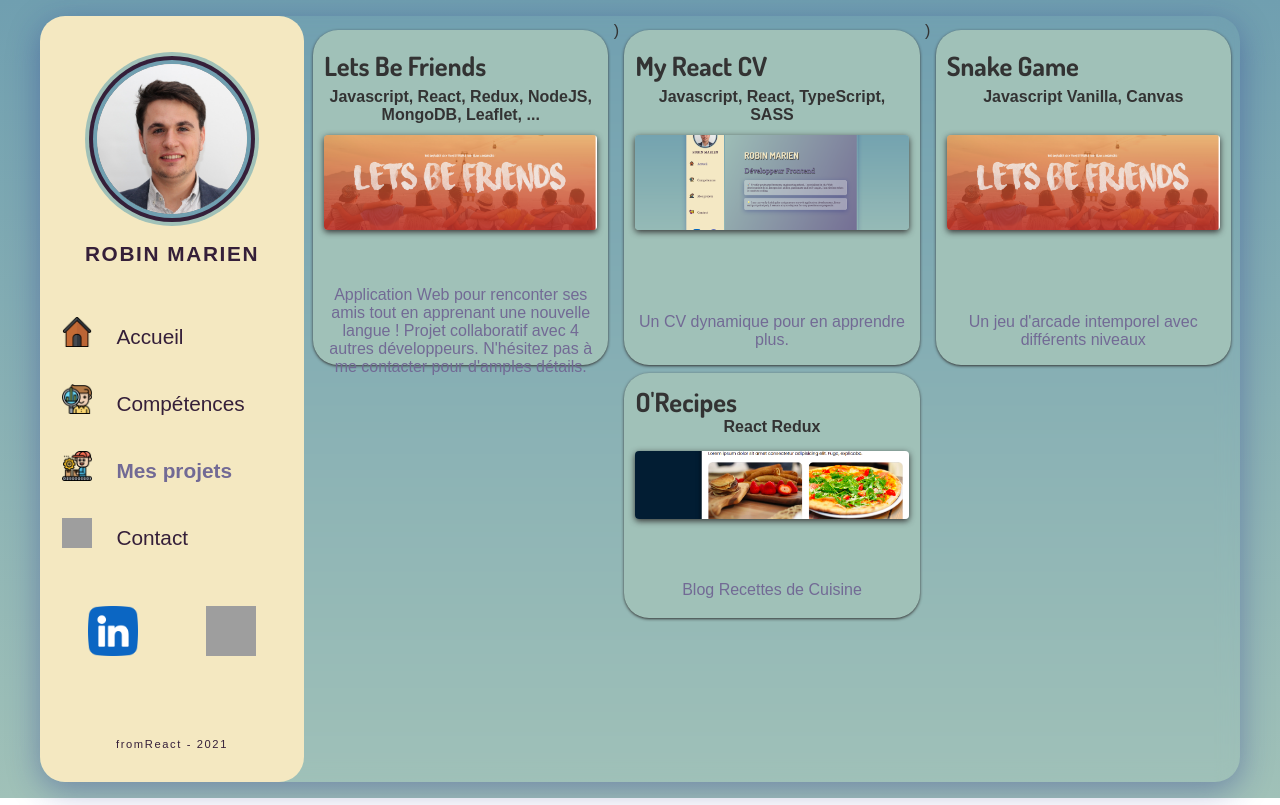
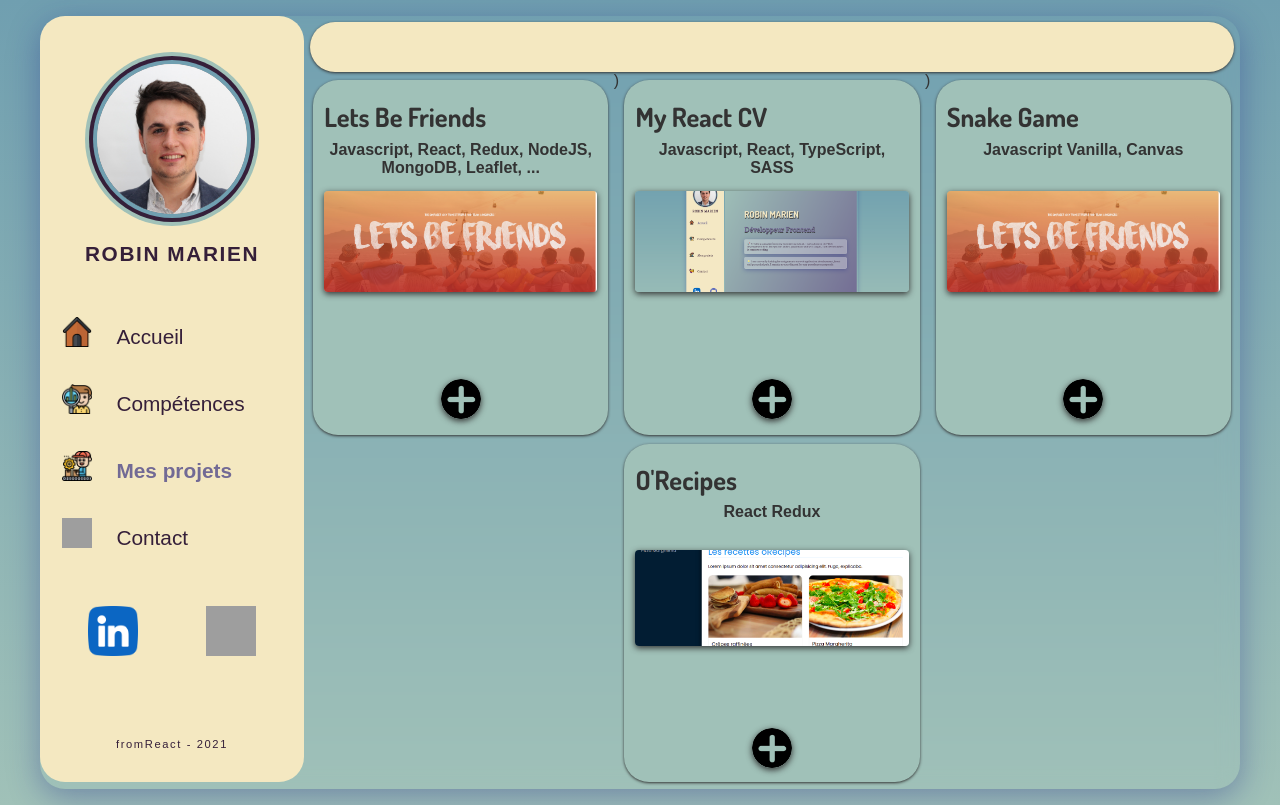
Before and after one commit to Marob-nod/My-react-resume, a React (Create React App) app: page /portfolio in a window 1280 px wide. Built offline with nearby package versions, Linux system fonts and the light colour scheme; grey boxes are pictures that could not be loaded; a web font is replaced by a local one.

Commit message:
Working on Portfolio style, open infos

```diff
--- a/src/Components/Portfolio/Project/index.tsx
+++ b/src/Components/Portfolio/Project/index.tsx
@@ -1,7 +1,7 @@
-import React, { FC } from 'react';
+import { FC, useState } from 'react';
+import React from 'react';
 import { FontAwesomeIcon } from '@fortawesome/react-fontawesome';
-import { IconPrefix, IconName, IconProp } from '@fortawesome/fontawesome-svg-core'
-import { fas } from '@fortawesome/free-solid-svg-icons';
+
 
 
 interface projectProps {
@@ -15,16 +15,30 @@ interface projectProps {
 
 const Project:FC<projectProps> = ({ name, languages, source, github, info, picture }) => {
 
+    const [showInfos, setShowInfos] = useState(false);
+
+    const handleInfo = () => {
+        setShowInfos(!showInfos)
+    }
     return (
         <div className="project">
             <h3>{name}</h3>
-            <img src={picture} alt="photo-projet" />
+            <img src={picture} alt="photo-projet" onClick={handleInfo}/>
             <h4>{languages}</h4>
             <div className="infos">
-                <span className="infos">{info}
-                    <FontAwesomeIcon icon={["fas", "plus-circle"]}/>
+                <span className="" onClick={handleInfo}>
+                    <img src="/media/button-infos.png" alt="" />
                 </span>
             </div>
+            {showInfos &&
+            <div className="show-infos">
+                <div className="infos-content">
+                    <div className="head">
+                        <h2>{name}</h2>
+                    </div>
+                    <div className="button" onClick={handleInfo}>Retourner sur la page</div>
+                </div>
+            </div>}
         </div>
     );
 };
--- a/src/Pages/Portfolio/styles.scss
+++ b/src/Pages/Portfolio/styles.scss
@@ -7,7 +7,7 @@
     }
 }
 .portfolio {
-    .portfolioContent {
+    .portfolio__content {
       width: 100%;
       display: grid;
       min-height: $minHeight;
@@ -18,7 +18,7 @@
         "2";
     }
 
-    .radioDisplay {
+    .radio-display {
       grid-area: 1;
       border-radius: $borderRadius;
       display: flex;
@@ -107,19 +107,7 @@
           "3"
           "4";
       }
-      .icons {
-        grid-area: 2;
-        display: flex;
-        justify-content: center;
-        @include verticalCenter;
 
-        i {
-          font-size: 1.4rem;
-          padding: 0 .35rem;
-          color: $color-5;
-          text-shadow: 0 0px 1px $color-1;
-        }
-      }
       h3 {
         grid-area: 1;
         font-family: $font-2;
@@ -141,17 +129,24 @@
       }
       .infos {
         grid-area: 4;
-        color: $color-4;
+        color: $color-1;
         cursor: pointer;
         font-size: 1rem;
         @include verticalCenter;
         transition: .2s;
 
+        img {
+            width: 40px;
+            border-radius: 20px;
+        }
+
+
         &:hover {
           transform: scale(1.1);
+          transform: rotate(90deg);
         }
       }
-      .showInfos {
+      .show-infos {
         position: absolute;
         top: 0;
         left: 0;
@@ -161,13 +156,13 @@
         animation: popup .3s ease forwards ;
         transform-origin: center;
 
-        .infosContent {
+        .infos-content {
           position: relative;
           top: 25%;
           width: 600px;
           margin: 0 auto;
           color: $color-5;
-          background: $color-1;
+          background: $color-3;
           border-radius: $borderRadius;
           padding: 2rem;
           box-shadow: 0 10px 10px #333;
```
Also changed, not shown: public/media/button-infos.png (added).
